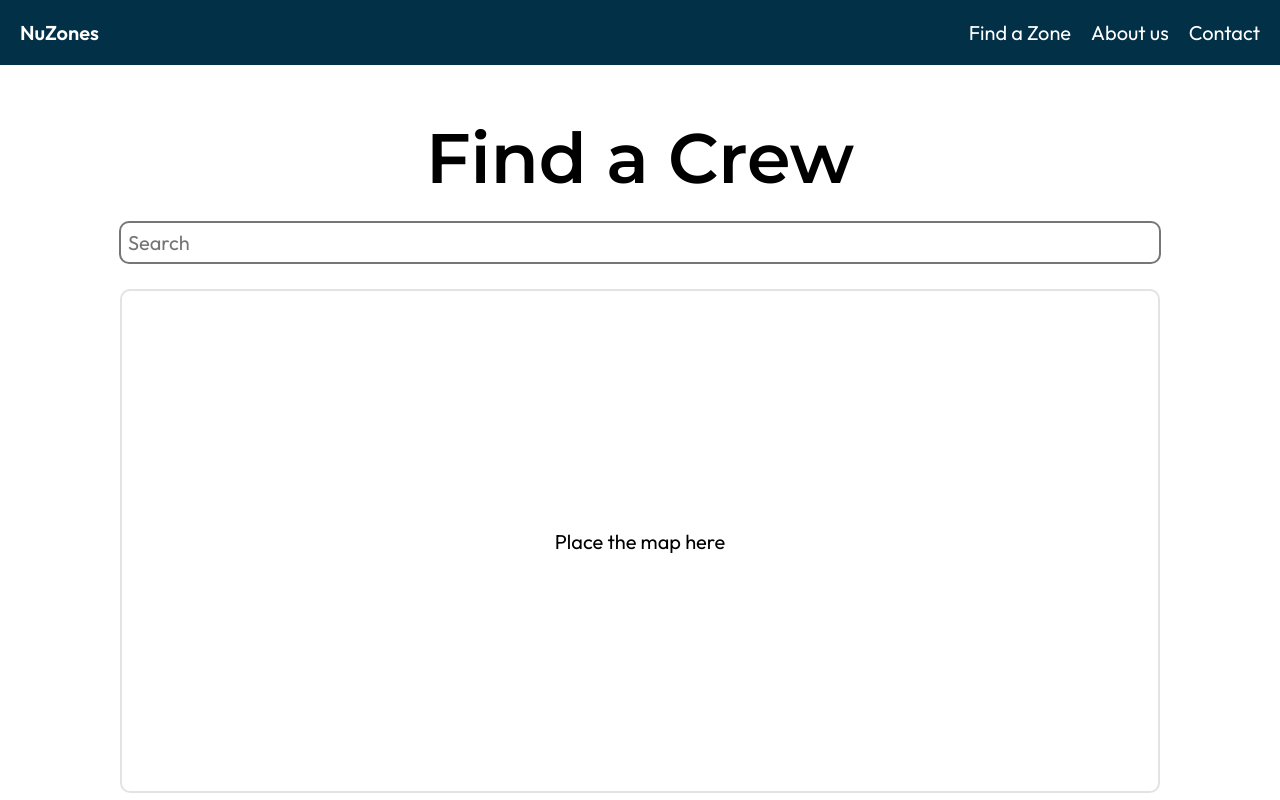
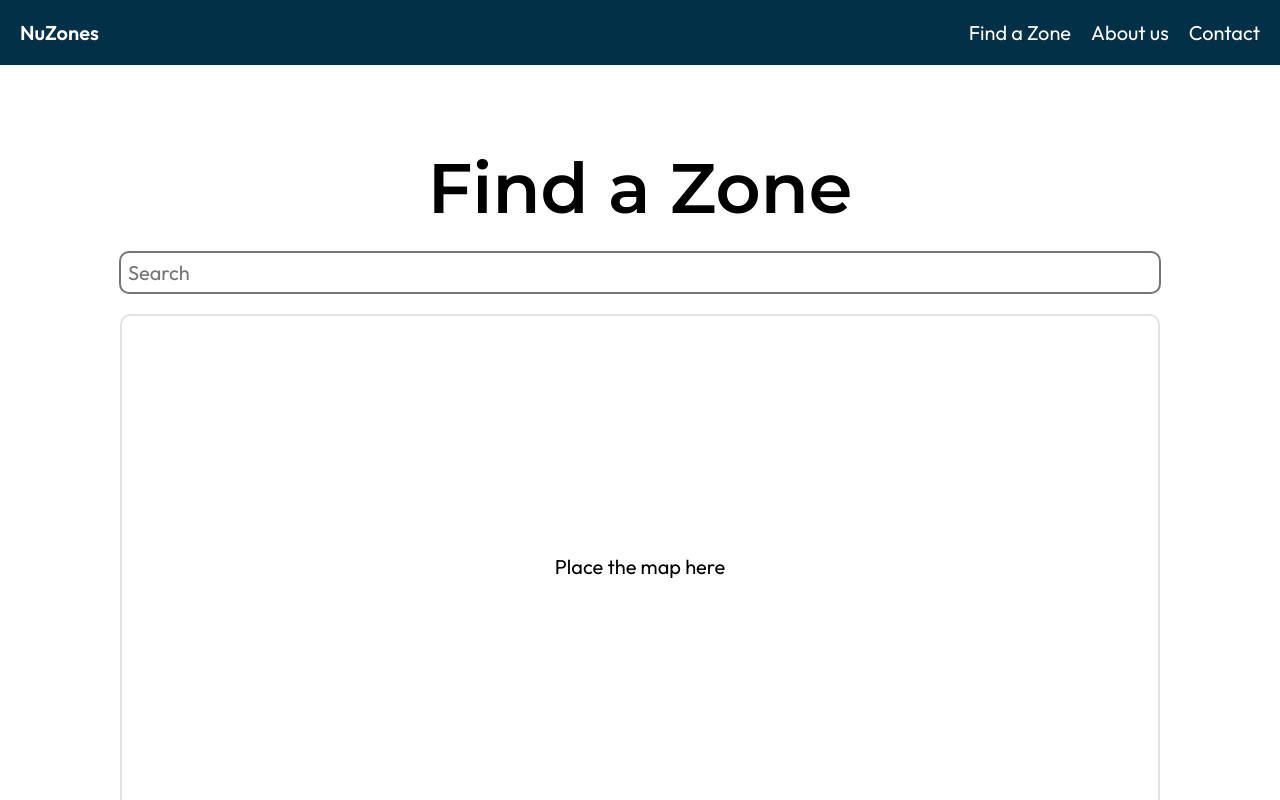
Before and after one commit to uobjuniorsolutions/Nuzones, a React (Vite) app in the folder frontend/: page /zone in a window 1280 px wide. Shown: the top 800 px of the page. Built offline with nearby package versions, Linux system fonts and the light colour scheme.

Commit message:
Modification from Stefan's feedback
- Footer is now stuck to bottom whatever the height of the page
- more padding between form inputs on Contact page
- Changed "find a crew" to "find a zone"

```diff
--- a/frontend/index.html
+++ b/frontend/index.html
@@ -2,9 +2,10 @@
 <html lang="en">
   <head>
     <meta charset="UTF-8" />
+    <!-- Replace below with favicon of nuzones logo? If they have one -->
     <link rel="icon" type="image/svg+xml" href="/vite.svg" />
     <meta name="viewport" content="width=device-width, initial-scale=1.0" />
-    <title>Vite + React</title>
+    <title>NuZones</title>
   </head>
   <body>
     <div id="root"></div>
--- a/frontend/src/global.css
+++ b/frontend/src/global.css
@@ -7,11 +7,17 @@
   margin: 0;
 }
 
+#root {
+  min-height: 100vh;
+  display: flex;
+  flex-direction: column;
+}
+
 .content {
   display: flex;
   flex-direction: column;
   align-items: center;
-  margin: 50px 0px;
+  margin: 80px 0px;
   gap: 20px;
 }
 
--- a/frontend/src/pages/Contact/Contact.module.css
+++ b/frontend/src/pages/Contact/Contact.module.css
@@ -2,13 +2,13 @@ form {
     display: flex;
     flex-direction: column;
     width: 60%;
+    gap: 10px;
 }
 
 input, textarea {
     border-radius: 10px;
     border-style: solid;
     padding: 7px;
-    margin-bottom: 5px;
 }
 
 input[type="text"] {
@@ -22,6 +22,7 @@ textarea {
 .form_row {
     display: flex;
     justify-content: space-between;
+    gap: 10px;
 }
 
 .submit {
--- a/frontend/src/pages/FindZone/FindZone.jsx
+++ b/frontend/src/pages/FindZone/FindZone.jsx
@@ -4,7 +4,7 @@ import styles from './FindZone.module.css'
 function FindZone() {
   return (
     <div className='content'>
-      <h1 className='title'>Find a Crew</h1>
+      <h1 className='title'>Find a Zone</h1>
       <input className={styles.search} placeholder="Search"/>
       <div className={styles.map}>Place the map here</div>
       <div className={styles.missZone}>
--- a/frontend/src/pages/Home/Home.module.css
+++ b/frontend/src/pages/Home/Home.module.css
@@ -15,20 +15,20 @@ Need to tidy up a bit to see what's common among all those sections
 
 .adventures {
     background-image: url('bikeHeaderHome.png');
-    height: 1200px;
+    height: 1500px;
     width: 100%;
     background-position: center;
     background-repeat: no-repeat;
     background-size: cover;
     display: flex;
     flex-direction: column;
-    justify-content: space-between;
+    /* justify-content: space-between; */
     align-items: center;
 }
 
 .heroTitle {
     font-weight: 600;
-    font-size: 50px;
+    font-size: 85px;
     color: white;
     margin-top: 50px;
     text-shadow: 0px 4px 4px rgba(0, 0, 0, 0.25);
--- a/frontend/src/pages/layout/Footer.module.css
+++ b/frontend/src/pages/layout/Footer.module.css
@@ -1,4 +1,5 @@
 footer {
+    margin-top: auto;
     display: flex;
     flex-direction: column;
     align-items: center;
```
Also changed, not shown: 1 other file (tests, documents, lock files or other folders).
